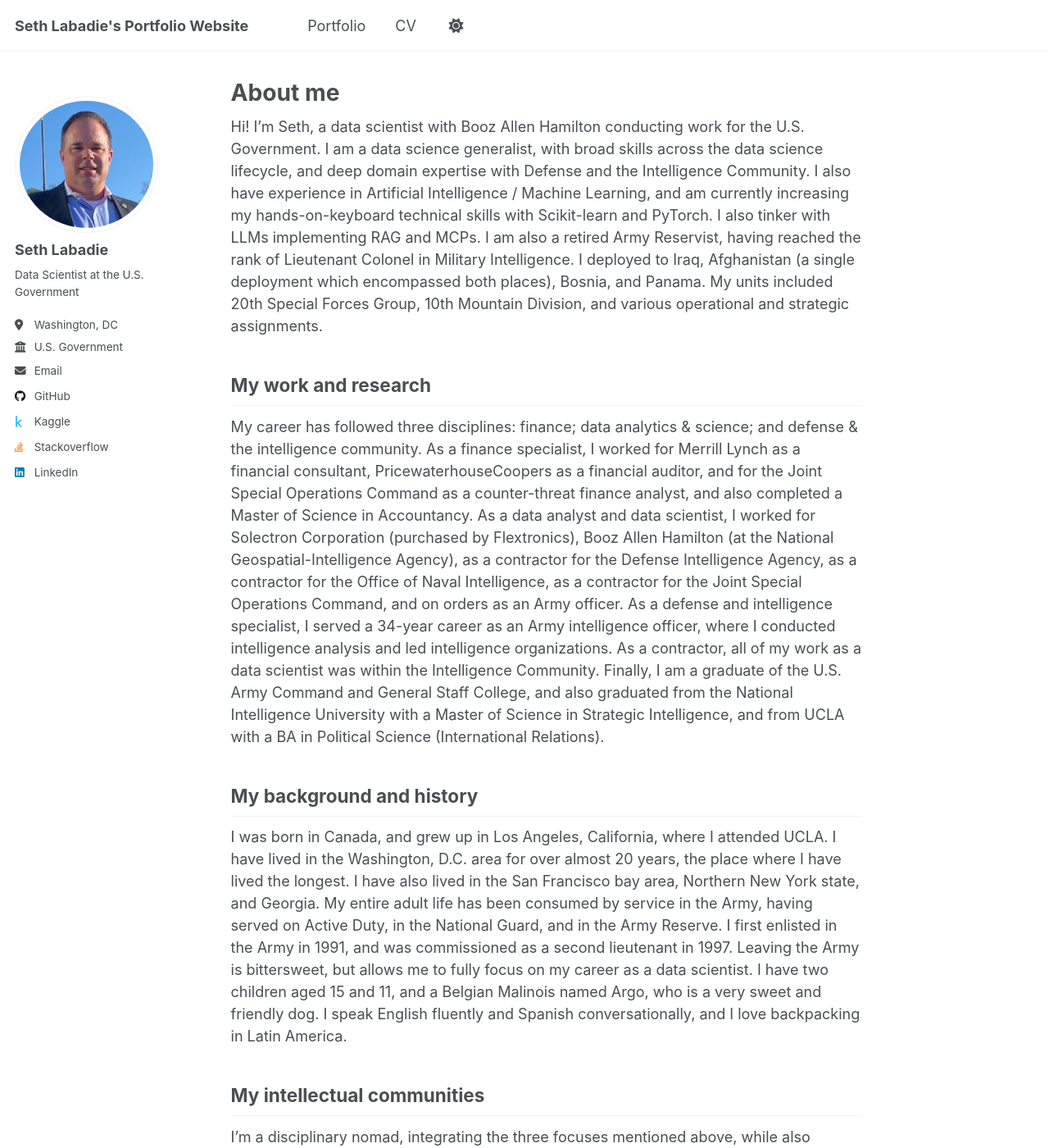
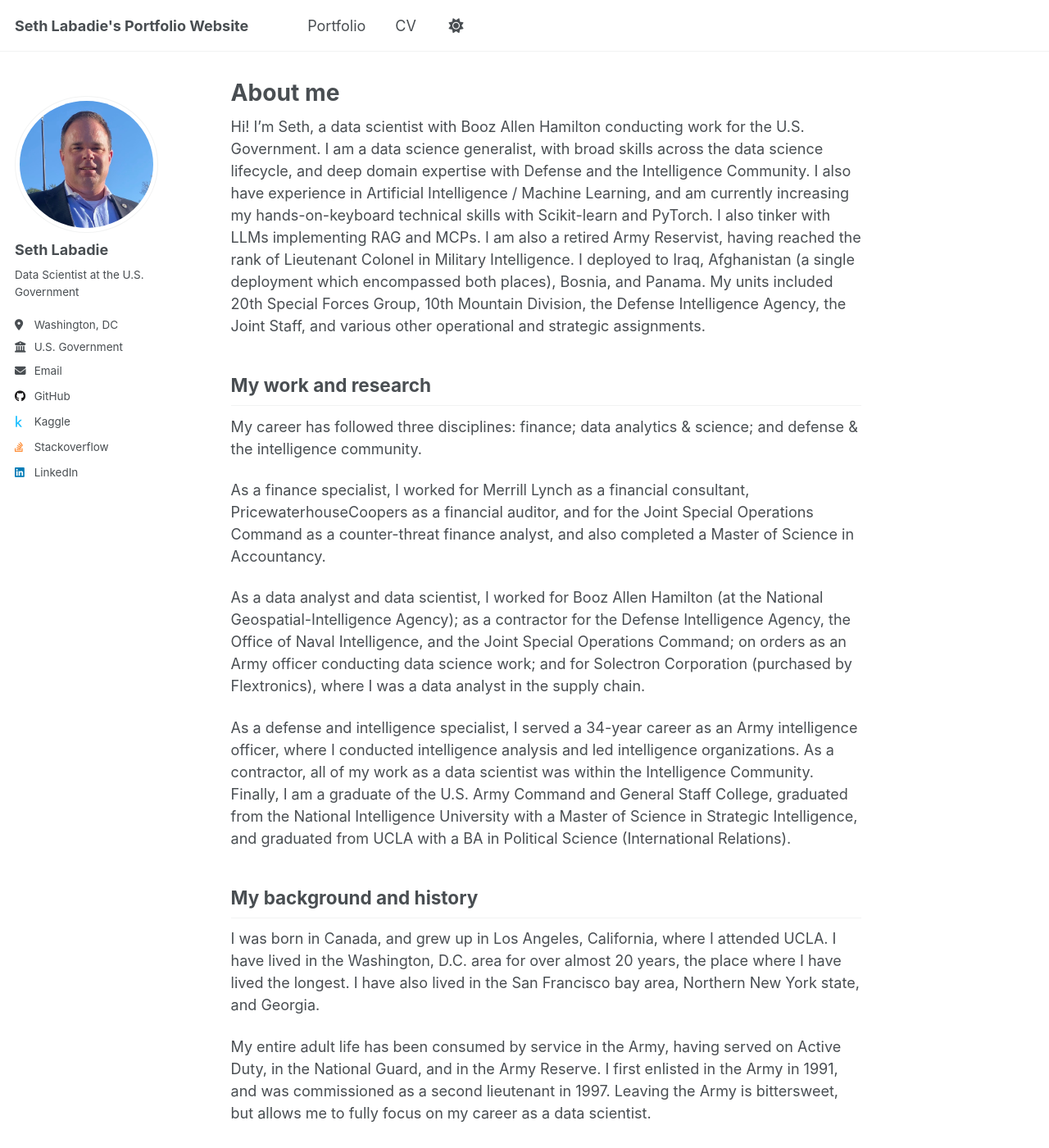
Before and after one commit to sethlabadie/sethlabadie.github.io, a Jekyll site: the page built from _pages/about.md, in a window 1280 px wide and 1400 px high. Shown: the whole window at 82% size. Built offline with Jekyll 4.4.1, drawn with Linux system fonts in a browser that asks for light colours; some of the changed text lies outside the part shown.

Commit message:
updated about me

```diff
--- a/_pages/about.md
+++ b/_pages/about.md
@@ -7,19 +7,28 @@ redirect_from:
   - /about.html
 ---
 
-Hi! I’m Seth, a data scientist with Booz Allen Hamilton conducting work for the U.S. Government. I am a data science generalist, with broad skills across the data science lifecycle, and deep domain expertise with Defense and the Intelligence Community. I also have experience in Artificial Intelligence / Machine Learning, and am currently increasing my hands-on-keyboard technical skills with Scikit-learn and PyTorch. I also tinker with LLMs implementing RAG and MCPs. I am also a retired Army Reservist, having reached the rank of Lieutenant Colonel in Military Intelligence. I deployed to Iraq, Afghanistan (a single deployment which encompassed both places), Bosnia, and Panama. My units included 20th Special Forces Group, 10th Mountain Division, and various operational and strategic assignments.
+Hi! I’m Seth, a data scientist with Booz Allen Hamilton conducting work for the U.S. Government. I am a data science generalist, with broad skills across the data science lifecycle, and deep domain expertise with Defense and the Intelligence Community. I also have experience in Artificial Intelligence / Machine Learning, and am currently increasing my hands-on-keyboard technical skills with Scikit-learn and PyTorch. I also tinker with LLMs implementing RAG and MCPs. I am also a retired Army Reservist, having reached the rank of Lieutenant Colonel in Military Intelligence. I deployed to Iraq, Afghanistan (a single deployment which encompassed both places), Bosnia, and Panama. My units included 20th Special Forces Group, 10th Mountain Division, the Defense Intelligence Agency, the Joint Staff, and various other operational and strategic assignments.
 
 
 ## My work and research
 
-My career has followed three disciplines: finance; data analytics & science; and defense & the intelligence community. As a finance specialist, I worked for Merrill Lynch as a financial consultant, PricewaterhouseCoopers as a financial auditor, and for the Joint Special Operations Command as a counter-threat finance analyst, and also completed a Master of Science in Accountancy. As a data analyst and data scientist, I worked for Solectron Corporation (purchased by Flextronics), Booz Allen Hamilton (at the National Geospatial-Intelligence Agency), as a contractor for the Defense Intelligence Agency, as a contractor for the Office of Naval Intelligence, as a contractor for the Joint Special Operations Command, and on orders as an Army officer. As a defense and intelligence specialist, I served a 34-year career as an Army intelligence officer, where I conducted intelligence analysis and led intelligence organizations. As a contractor, all of my work as a data scientist was within the Intelligence Community. Finally, I am a graduate of the U.S. Army Command and General Staff College, and also graduated from the National Intelligence University with a Master of Science in Strategic Intelligence, and from UCLA with a BA in Political Science (International Relations).
+My career has followed three disciplines: finance; data analytics & science; and defense & the intelligence community.
+
+As a finance specialist, I worked for Merrill Lynch as a financial consultant, PricewaterhouseCoopers as a financial auditor, and for the Joint Special Operations Command as a counter-threat finance analyst, and also completed a Master of Science in Accountancy.
+
+As a data analyst and data scientist, I worked for Booz Allen Hamilton (at the National Geospatial-Intelligence Agency); as a contractor for the Defense Intelligence Agency, the Office of Naval Intelligence, and the Joint Special Operations Command; on orders as an Army officer conducting data science work; and for Solectron Corporation (purchased by Flextronics), where I was a data analyst in the supply chain.
+
+As a defense and intelligence specialist, I served a 34-year career as an Army intelligence officer, where I conducted intelligence analysis and led intelligence organizations. As a contractor, all of my work as a data scientist was within the Intelligence Community. Finally, I am a graduate of the U.S. Army Command and General Staff College, graduated from the National Intelligence University with a Master of Science in Strategic Intelligence, and graduated from UCLA with a BA in Political Science (International Relations).
 
 
 ## My background and history
 
 I was born in Canada, and grew up in Los Angeles, California, where I attended UCLA. I have lived in the Washington, D.C. area for over almost 20 years, the place where I have lived the longest. I have also lived in the San Francisco bay area, Northern New York state, and Georgia.
+
 My entire adult life has been consumed by service in the Army, having served on Active Duty, in the National Guard, and in the Army Reserve. I first enlisted in the Army in 1991, and was commissioned as a second lieutenant in 1997. Leaving the Army is bittersweet, but allows me to fully focus on my career as a data scientist.
+
 I have two children aged 15 and 11, and a Belgian Malinois named Argo, who is a very sweet and friendly dog.
+
 I speak English fluently and Spanish conversationally, and I love backpacking in Latin America.
 
 
```
